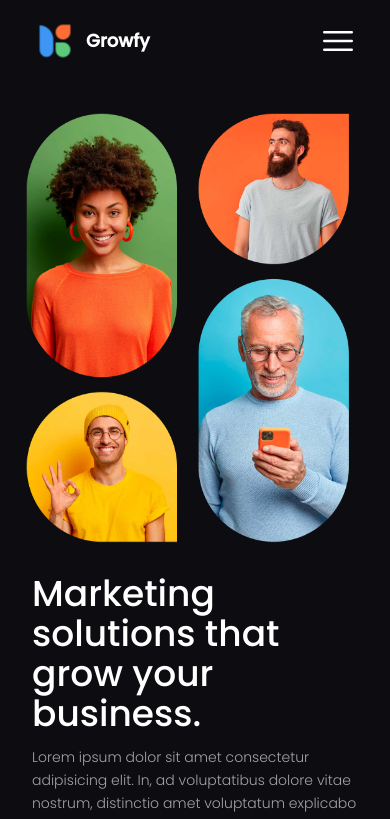
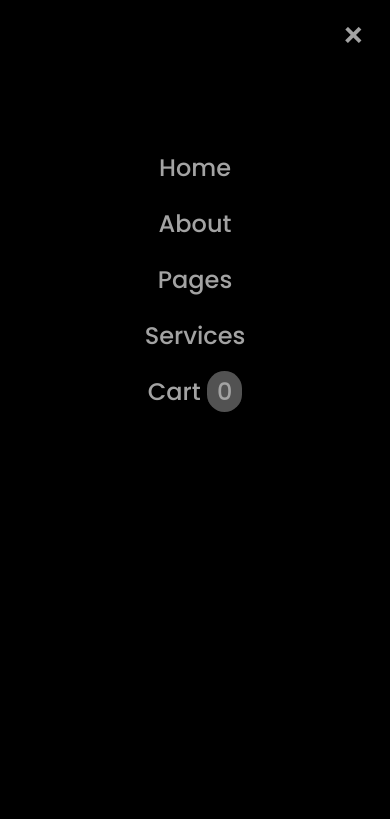
Before and after one commit to TheVoidThatConsumes/Growfy, a website: page index.html in a window 390 px wide. Both pictures are taken after a click on the icon 338 px from the left and 41 px from the top of the page. Shown: the top 819 px of the page. Drawn offline with Linux system fonts and the light colour scheme.

Commit message:
Responsiveness
Navbar onClick functions.

```diff
--- a/index.html
+++ b/index.html
@@ -5,6 +5,7 @@
     <meta http-equiv="X-UA-Compatible" content="IE=edge">
     <meta name="viewport" content="width=device-width, initial-scale=1.0">
     <link rel="stylesheet" href="src/styles.css">
+    <script src="src/index.js" defer></script>
     <link rel="shortcut icon" href="assets/img/logo.png" type="image/x-icon">
 
     <title>Growfy</title>
@@ -12,50 +13,79 @@
 
 <body class="bg-body container overflow-x-clip">
 
+    <div class="w-full">
+
         <nav class="mt-2">
             <div class="flex flex-row justify-between items-center mx-6 md:mx-10 md:px-12">
                 <div class="flex flex-row items-center gap-0">
                     <img src="assets/img/logo.png" alt="" class="scale-50">
-                <h2 class="text-white font-Poppins font-bold text-lg">Growfy</h2>
+                    <h2 class="text-white font-Poppins font-medium lg:font-bold text-lg">Growfy</h2>
                 </div>
 
-            <ul class="hidden md:flex flex-row justify-evenly gap-4 items-center text-neutral-400">
-                <li>
-                    <a href="">Home</a>
+                <ul class="hidden md:flex flex-row justify-evenly gap-4 items-center text-neutral-400 font-Poppins">
+                    <li class=" hover:text-white duration-200 ease-in-out">
+                        <a href="/index.html">Home</a>
                     </li>
 
-                <li class="ml-4">
-                    <a href="">About</a>
+                    <li class="ml-4 hover:text-white duration-200 ease-in-out">
+                        <a href="#about">About</a>
                     </li>
 
-                <li class="ml-4">
-                    <a href="">Pages</a>
+                    <li class="ml-4 hover:text-white duration-200 ease-in-out">
+                        <a href="#pages">Pages</a>
                     </li>
 
-                <li class="ml-4">
-                    <a href="">Services</a>
+                    <li class="ml-4 hover:text-white duration-200 ease-in-out">
+                        <a href="#services">Services</a>
                     </li>
 
-                <li class="ml-4">
-                    <a href="">Cart</a>
-                    <span class="rounded-full bg-neutral-600 px-3 py-1 text-center">0</span>
+                    <li class="ml-4 hover:text-white duration-200 ease-in-out">
+                        <a href="/">Cart</a>
+                        <span class="rounded-full bg-neutral-600 px-2.5 py-1 text-center">0</span>
                     </li>
 
                     <button class="flex justify-center align-middle px-6 py-3 bg-button ml-4 rounded-full text-white text-xs tracking-wider">Get Started</button>
                 </ul>
 
-            <svg xmlns="http://www.w3.org/2000/svg" fill="none" viewBox="0 0 24 24" stroke-width="1.5" stroke="currentColor" class="w-10 h-10 mr-2 cursor-pointer md:hidden text-white">
+                <svg xmlns="http://www.w3.org/2000/svg" fill="none" viewBox="0 0 24 24" stroke-width="1.5" stroke="currentColor" class="w-10 h-10 mr-2 cursor-pointer md:hidden text-white" onclick="openMenu()">
                     <path stroke-linecap="round" stroke-linejoin="round" d="M3.75 6.75h16.5M3.75 12h16.5m-16.5 5.25h16.5" />
                 </svg>
-
             </div>
         </nav>
 
+                    <!--Nav Hidden-->
+        <div class="opacity-0 w-0 h-0 fixed z-10 top-0 font-Poppins bg-black text-neutral-400" id="hamburger">
+            <h2 class="text-end cursor-pointer mr-6 text-4xl mt-4 hover:text-red-600 duration-200" onclick="closeMenu()">&times;</h2>
+            <ul class="flex flex-col mx-4 mt-24 text-2xl items-center gap-6 h-full">
+                <li class="hover:text-white duration-200 ease-in-out">
+                    <a href="/index.html" onclick="closeMenu()">Home</a>
+                </li>
 
-    <section class="snap-start">
+                <li class="hover:text-white duration-200 ease-in-out">
+                    <a href="#about" onclick="closeMenu()">About</a>
+                </li>
 
-        <div class="flex flex-col md:flex-row-reverse md:justify-between md:items-center mx-2 md:px-12 mt-2">
-            <div class="flex flex-row gap-6 md:gap-12 scale-90 md:scale-75 pr-4 mt-2 mb-2">
+                <li class="hover:text-white duration-200 ease-in-out">
+                    <a href="#pages" onclick="closeMenu()">Pages</a>
+                </li>
+
+                <li class="hover:text-white duration-200 ease-in-out">
+                    <a href="#services" onclick="closeMenu()">Services</a>
+                </li>
+
+                <li class="hover:text-white duration-200 ease-in-out">
+                    <a href="/" onclick="closeMenu()">Cart</a>
+                    <span class="rounded-full bg-neutral-600 px-2.5 py-1 text-center">0</span>
+                </li>
+            </ul>
+        </div>
+    </div>
+
+
+    <section id="about">
+
+        <div class="flex flex-col md:flex-row-reverse md:justify-between md:items-center mx-2 md:px-12 md:mt-2">
+            <div class="flex flex-row gap-6 md:gap-12 scale-90 md:pr-4 md:mt-2 mb-2 z-0">
                 <div class="flex flex-col gap-4 md:gap-6">
                     <img src="assets/img/g1.png" alt="">
                     <img src="assets/img/g3.png" alt="">
@@ -67,7 +97,7 @@
             </div>
 
             <div class="flex flex-col md:w-1/2 mx-6">
-                <h1 class="text-white font-Poppins font-medium text-4xl md:text-6xl">Marketing solutions that grow your business.</h1>
+                <h1 class="text-white font-Poppins font-medium text-3xl md:text-6xl">Marketing solutions that grow your business.</h1>
                 <p class="text-neutral-400 font-Poppins font-light text-sm mt-3 md:mt-5 mr-42 leading-relaxed">Lorem ipsum dolor sit amet consectetur adipisicing elit. In, ad voluptatibus dolore vitae nostrum, distinctio amet voluptatum explicabo voluptates unde quas tempore sunt dolorum assumenda eum rerum fugiat aperiam!</p>
 
                 <div class="flex flex-row items-center gap-3 md:gap-6 mt-5">
@@ -136,7 +166,7 @@
 
                         <!--Services Section-->
 
-            <div class="flex flex-col-reverse md:flex-row-reverse md:justify-between items-center mt-6 mb-4 mx-8 md:px-12 md:mx-10">
+            <div class="flex flex-col-reverse md:flex-row-reverse md:justify-between items-center mt-6 mb-4 mx-8 md:px-12 md:mx-10" id="services">
 
                 <div class="flex flex-col md:flex-row-reverse gap-4 mt-12">
 
@@ -363,7 +393,7 @@
     </section>
 
 
-    <section>
+    <section id="pages">
         <div class="mx-8 md:mx-10 md:px-12 mt-24 mb-24">
 
             <div class="flex flex-col space-y-3 items-start">
--- /dev/null
+++ b/src/index.js
@@ -0,0 +1,11 @@
+const hamburger = document.getElementById('hamburger');
+
+function openMenu(){
+    hamburger.classList.remove('w-0', 'h-0', 'opacity-0');
+    hamburger.classList.add('w-full', 'h-full', 'opacity-75');
+}
+
+function closeMenu(){
+    hamburger.classList.remove('w-full', 'h-full', 'opacity-75');
+    hamburger.classList.add('w-0', 'h-0', 'opacity-0',);
+}
```
Also changed, not shown: src/styles.css. Lines whose indentation alone changed are shown as unchanged.
